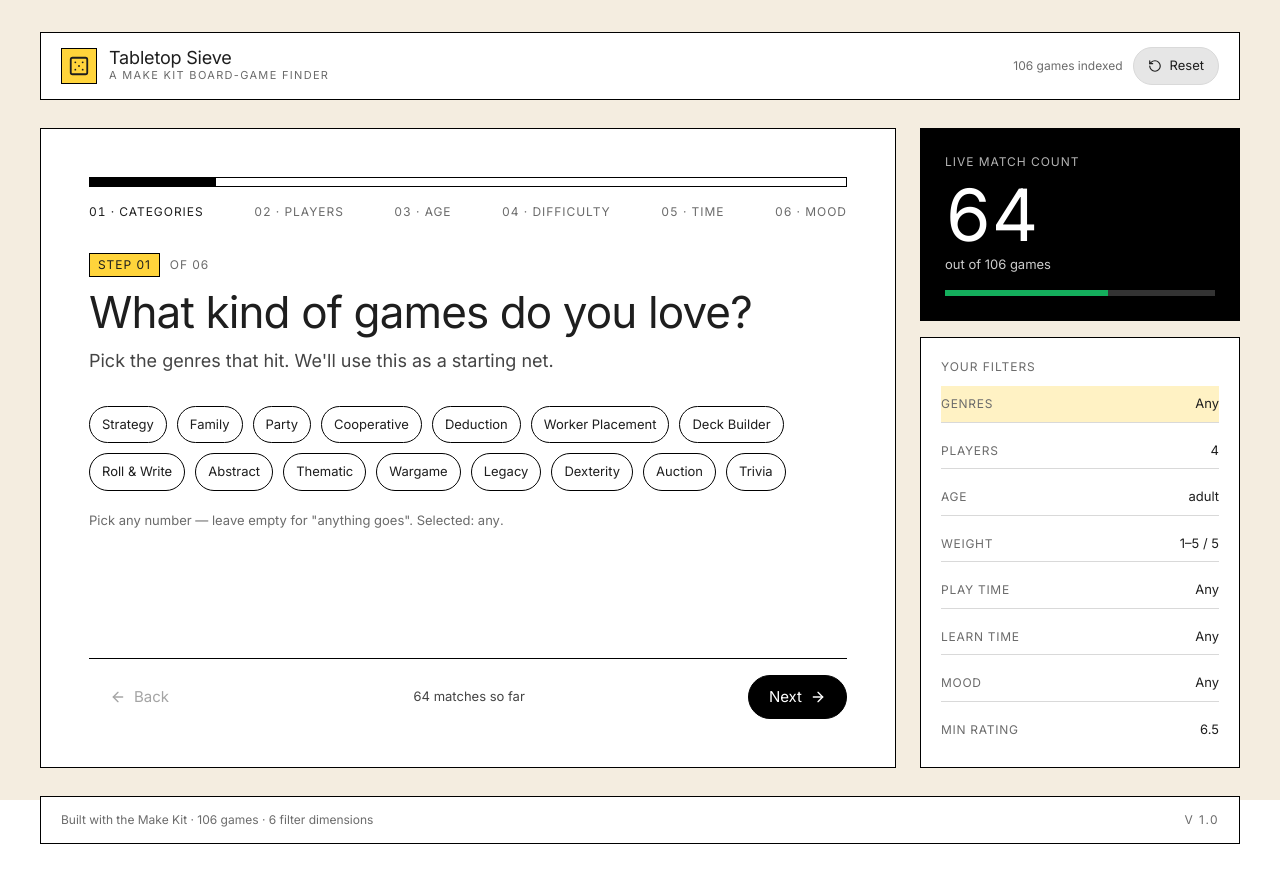
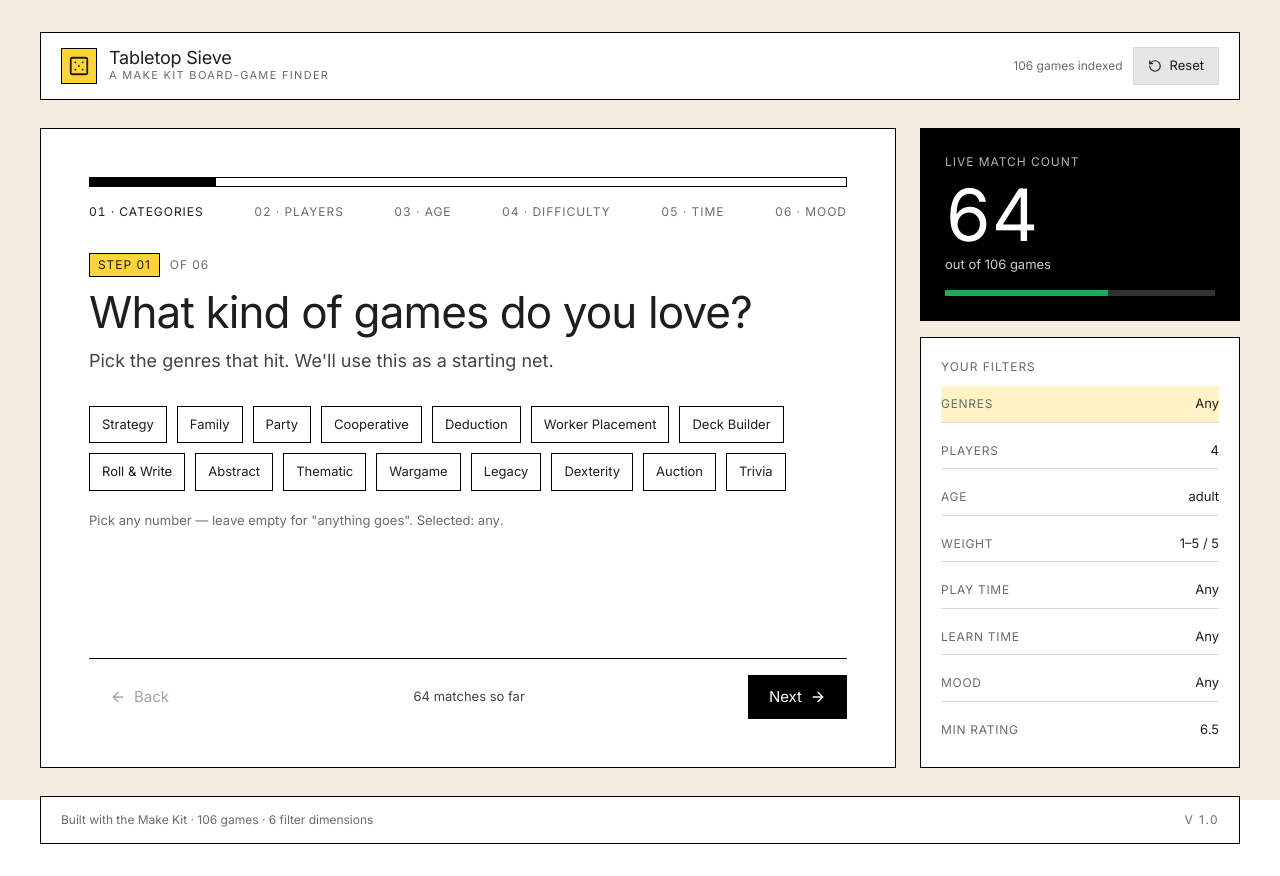
Before and after one commit to josephchen-dev/board-game-wizard, a React (Vite) app: page / in a window 1280 px wide. Built offline with nearby package versions, Linux system fonts and the light colour scheme.

Commit message:
Remove rounded-full styling from buttons and tags
Co-Authored-By: Figma <noreply@figma.com>

```diff
--- a/src/app/components/wizard-shell.tsx
+++ b/src/app/components/wizard-shell.tsx
@@ -17,7 +17,7 @@ export function MakeKitButton({
   "aria-label"?: string;
 }) {
   const base =
-    "inline-flex items-center justify-center gap-[8px] rounded-full border-[1.5px] border-app-border select-none disabled:opacity-40 disabled:cursor-not-allowed";
+    "inline-flex items-center justify-center gap-[8px] border-[1.5px] border-app-border select-none disabled:opacity-40 disabled:cursor-not-allowed";
   const sizes = size === "sm" ? "px-[14px] py-[8px] text-[13px]" : "px-[20px] py-[10px] text-[15px]";
   const styles = {
     primary: "bg-app-ink text-app-ink-fg hover:bg-app-ink-hover",
@@ -63,7 +63,7 @@ export function MakeKitTag({
       whileHover={{ y: -2 }}
       whileTap={{ scale: 0.92 }}
       transition={{ type: "spring", stiffness: 600, damping: 24 }}
-      className={`inline-flex items-center gap-[6px] rounded-full border-[1.5px] px-[12px] py-[8px] text-[13px] min-h-[36px] ${colors}`}
+      className={`inline-flex items-center gap-[6px] border-[1.5px] px-[12px] py-[8px] text-[13px] min-h-[36px] ${colors}`}
     >
       {children}
     </motion.button>
```
